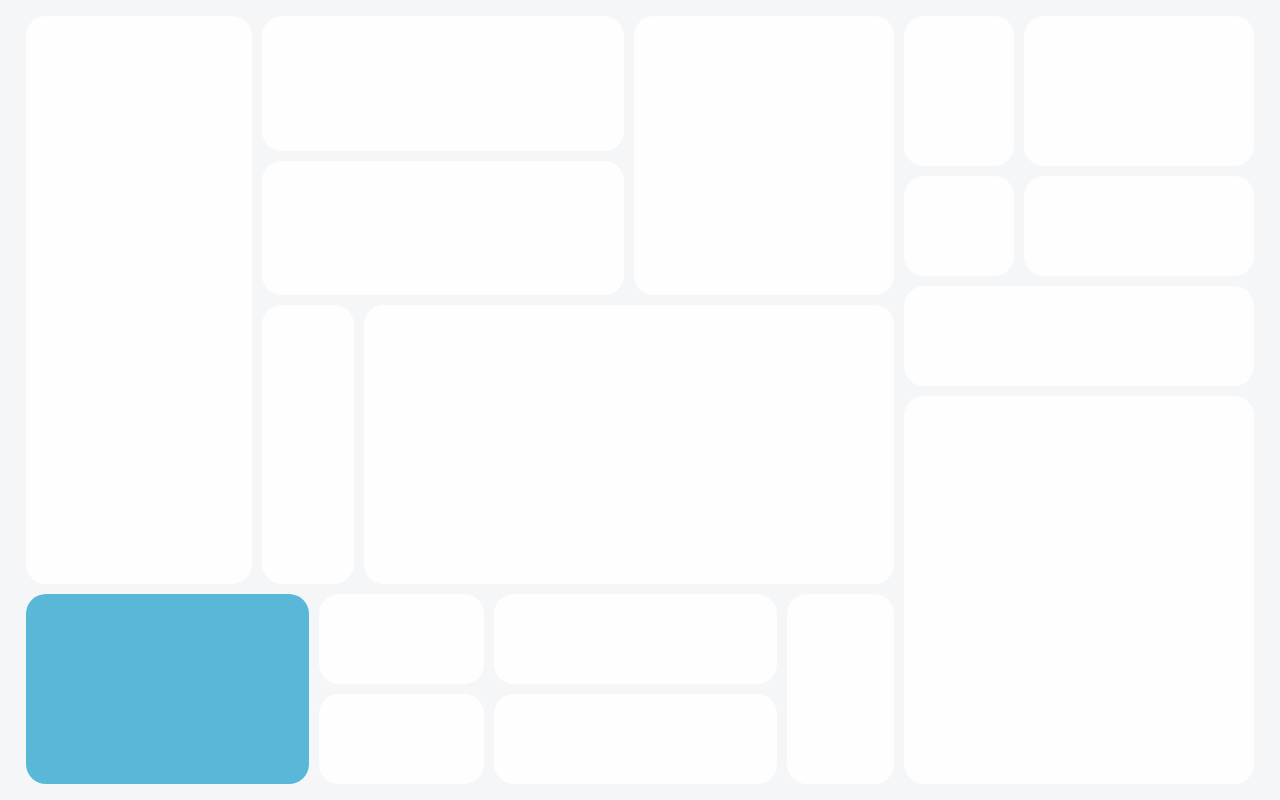
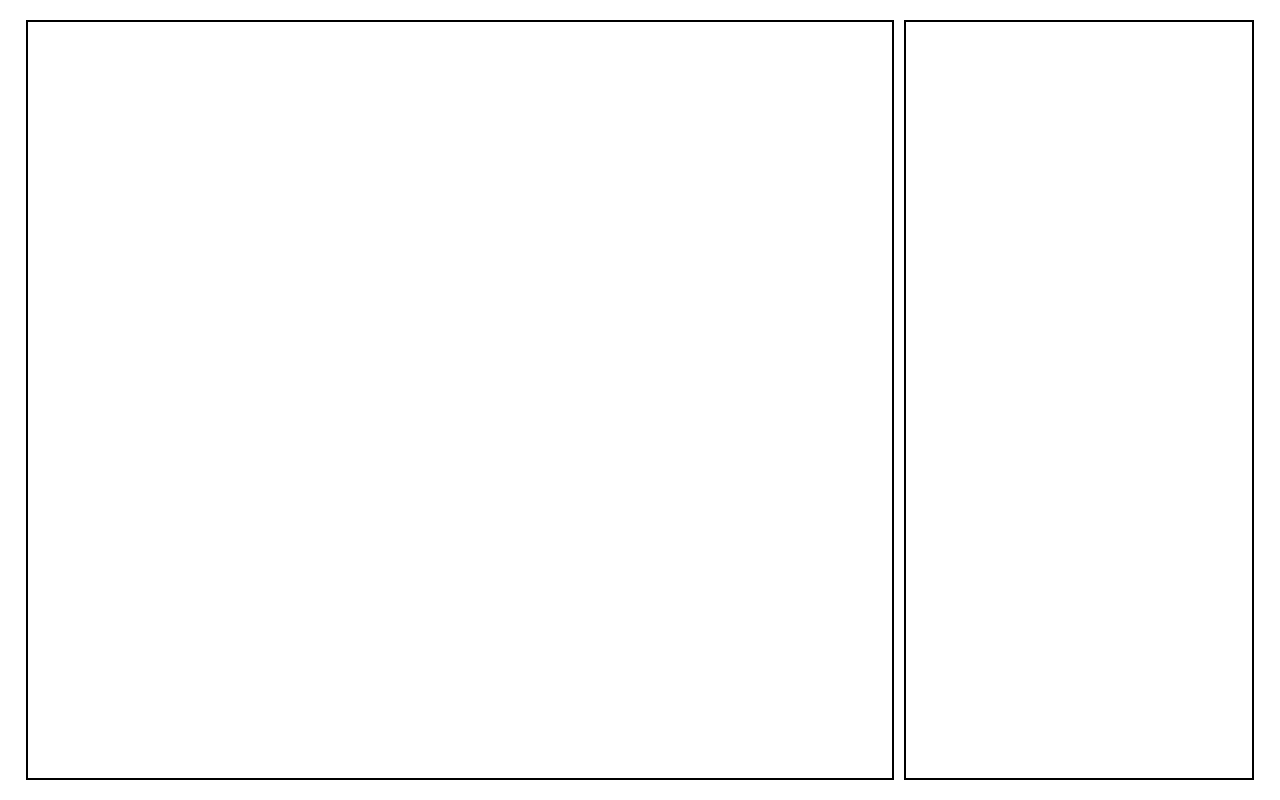
Before and after one commit to obed-smart/Grid-feature-overview, a plain HTML site: page index.html in a window 1280 px wide. Drawn offline with Linux system fonts and the light colour scheme.

Commit message:
Revert "HTML:set the layout structure"
This reverts commit d436d3f23c3d1608808c0ec335cea94fb3ef8b87.

```diff
--- a/index.html
+++ b/index.html
@@ -1,6 +1,5 @@
 <!DOCTYPE html>
 <html lang="en">
-
 <head>
     <meta charset="UTF-8">
     <meta name="viewport" content="width=device-width, initial-scale=1.0">
@@ -8,42 +7,12 @@
 
     <link rel="stylesheet" href="style.css">
 </head>
-
 <body>
     <main>
         <div class="container">
-            <div class="sub-containter-1">
-
-                <div class="box-1">
-                    <div class="box-1"></div>
-                    <div class="box-2"></div>
-                    <div class="box-3"></div>
-                    <div class="box-4"></div>
-                    <div class="box-5"></div>
-                    <div class="box-6"></div>
-                </div>
-
-                <div class="box-2">
-                    <div class="box-1"></div>
-                    <div class="box-2"></div>
-                    <div class="box-3"></div>
-                    <div class="box-4"></div>
-                    <div class="box-5"></div>
-                    <div class="box-6"></div>
-                </div>
-            </div>
-
-            <div class="sub-containter-2 ">
-                <div class="box-1"></div>
-                <div class="box-2"></div>
-                <div class="box-3"></div>
-                <div class="box-4"></div>
-                <div class="box-5"></div>
-                <div class="box-6"></div>
-            </div>
+            <div class="box-1"></div>
+            <div class="box-2"></div>
         </div>
-        <!-- <img src="./image/2.PNG" alt=""> -->
     </main>
 </body>
-
 </html>
--- a/style.css
+++ b/style.css
@@ -36,14 +36,14 @@ main{
 
     display: flex;
     justify-content: center;
-    background-color: #F5F6F8;
     align-items: center;
 }
 
 .container{
     width: 96%;
-    height: 96vh;
+    height: 95vh;
 
+    /* background-color: blueviolet; */
 
     display: grid;
     grid-template-columns: 1fr 350px;
@@ -51,148 +51,5 @@ main{
 }
 
 [class*="box-"]{
-   /* border: 2px solid; */
-
-    border-radius: 20px;
+    border: 2px solid;
 }
-
-
-@media (min-width: 1024px){
-
-}
-.sub-containter-1{
-
-display: grid;
-grid-template-columns: repeat(2,1fr);
-grid-template-rows: 1fr 190px;
-
-gap: 10px;
-
-}
-
-.sub-containter-1 > .box-1{
-    grid-column: 1/-1;
-}
-
-/* the second container on the .sub-containter-1 */
-
-.sub-containter-1 > .box-1{
-
-display: grid;
-  grid-template-columns: repeat(26,1fr) ;
-  grid-template-rows: repeat(20,1fr) ;
-  gap: 10px;
-
-}
-
-.sub-containter-1 div:nth-of-type(1) .box-1{
-    background-color: #FEFEFE;
-    grid-column: 1/8;
-    grid-row: 1/-1;
-
-}
-.sub-containter-1 div:nth-of-type(1) .box-2{
-    background-color: #FEFEFE;
-
-    grid-column: 8/19;
-    grid-row: 1/6;
-}
-.sub-containter-1 div:nth-of-type(1) .box-3{
-    background-color: #FEFEFE;
-    grid-column: 8/19;
-    grid-row: 6/11;
-
-}
-.sub-containter-1 div:nth-of-type(1) .box-4{
-    background-color: #FEFEFE;
-    grid-column: 19/-1;
-    grid-row: 1/11;
-
-}
-.sub-containter-1 div:nth-of-type(1) .box-5{
-    background-color: #FEFEFE;
-    grid-column: 8/11;
-    grid-row: 11/-1;
-
-
-}
-.sub-containter-1 div:nth-of-type(1) .box-6{
-    background-color: #FEFEFE;
-
-    grid-column: 11/-1;
-    grid-row: 11/-1;
-
-}
-
-/* the third container on the .sub-containter-1 */
-
-.sub-containter-1 > .box-2{
-
-    grid-column: 1/-1;
-
-    display: grid;
-    grid-template-columns: repeat(15,1fr);
-    grid-template-rows: repeat(4,1fr);
-    gap: 10px;
-}
-
-.sub-containter-1 div:nth-of-type(2) .box-1{
-background-color: #59B8D7;
-grid-column: 1/6;
-grid-row: 1 /-1;
-}
-.sub-containter-1 div:nth-of-type(2) .box-2{
-background-color: #FEFEFE;
-grid-column: 6/9;
-grid-row: 1 /3;
-
-}
-.sub-containter-1 div:nth-of-type(2) .box-3{
-background-color: #FEFEFE;
-grid-column: 6/9;
-grid-row: 3 /-1;
-}
-.sub-containter-1 div:nth-of-type(2) .box-4{
-background-color: #FEFEFE;
-
-grid-column: 9/14;
-grid-row: 1 /3;
-}
-.sub-containter-1 div:nth-of-type(2) .box-5{
-background-color: #FEFEFE;
-grid-column: 9/14;
-grid-row: 3 /-1;
-}
-.sub-containter-1 div:nth-of-type(2) .box-6{
-background-color: #FEFEFE;
-grid-column: 14/-1;
-grid-row: 1 /-1;
-}
-
-.sub-containter-2{
-    display: grid;
-    grid-template-columns: 110px 1fr;
-    grid-template-rows: 150px repeat(2,100px) 1fr;
-    gap: 10px;
-}
-.sub-containter-2 > div:nth-of-type(1){
-background-color: #FEFEFE;
-}
-.sub-containter-2 > div:nth-of-type(2){
-background-color:#FEFEFE;
-}
-.sub-containter-2 > div:nth-of-type(3){
-background-color: #FEFEFE;
-}
-.sub-containter-2 > div:nth-of-type(4){
-background-color: #FEFEFE;
-}
-.sub-containter-2 > div:nth-of-type(5){
-background-color: #FEFEFE;
-grid-column: 1/ -1;
-}
-.sub-containter-2 > div:nth-of-type(6){
-background-color: rgba(254, 254, 254);
-grid-column: 1/ -1;
-
-}
```
Also changed, not shown: image/2.PNG (deleted).
